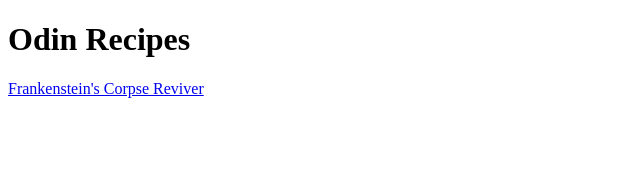
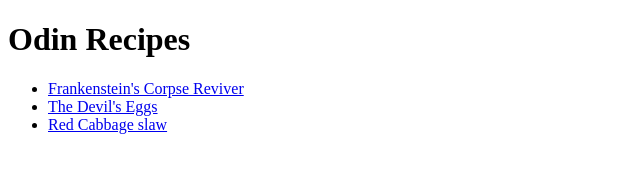
Before and after one commit to 123von123/odin-recipes, a plain HTML site: page index.html in a window 1280 px wide. Shown: the whole page, without its empty margins (0-640 px from the left). Drawn offline with Linux system fonts and the light colour scheme.

Commit message:
Add new recipes to index

```diff
--- a/index.html
+++ b/index.html
@@ -7,7 +7,10 @@
 
     <body>
         <h1>Odin Recipes</h1>
-        <a href="recipes/frankensteins_corpse_reviver.html">Frankenstein's Corpse Reviver</a>
-
+        <ul>
+            <li><a href="recipes/frankensteins_corpse_reviver.html">Frankenstein's Corpse Reviver</a></li>
+            <li><a href="recipes/the_devils_eggs.html">The Devil's Eggs</a></li>
+            <li><a href="recipes/cabbage_slaw.html">Red Cabbage slaw</a></li>
+        </ul>
     </body>
 </html>
```
